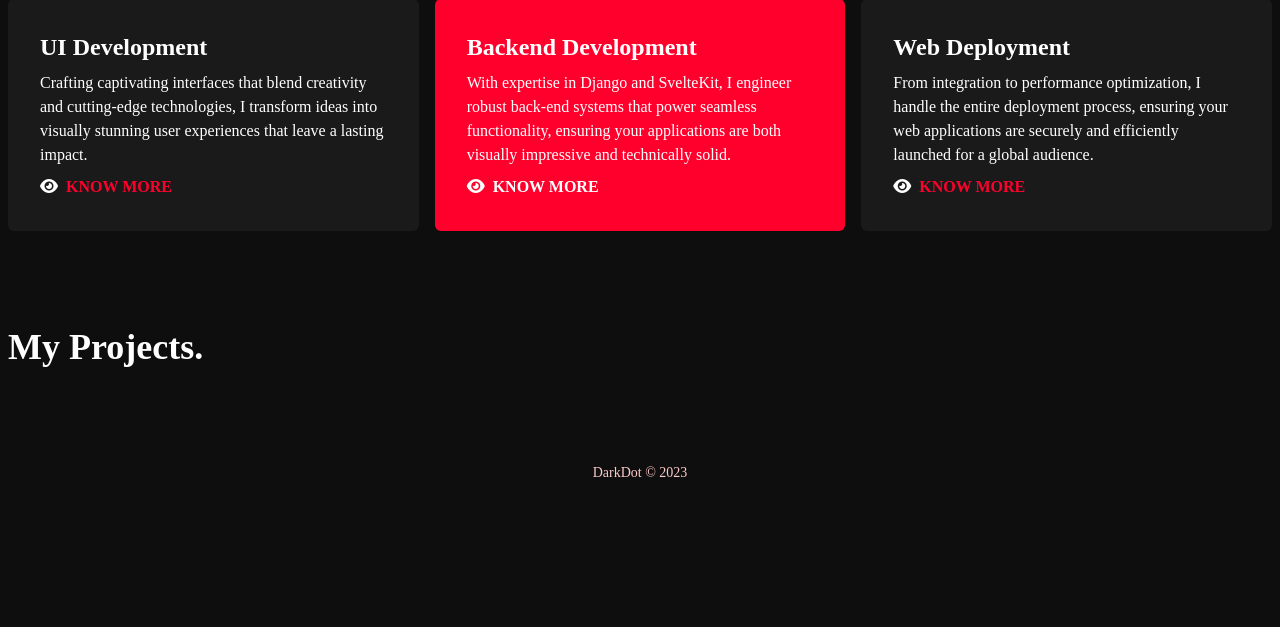
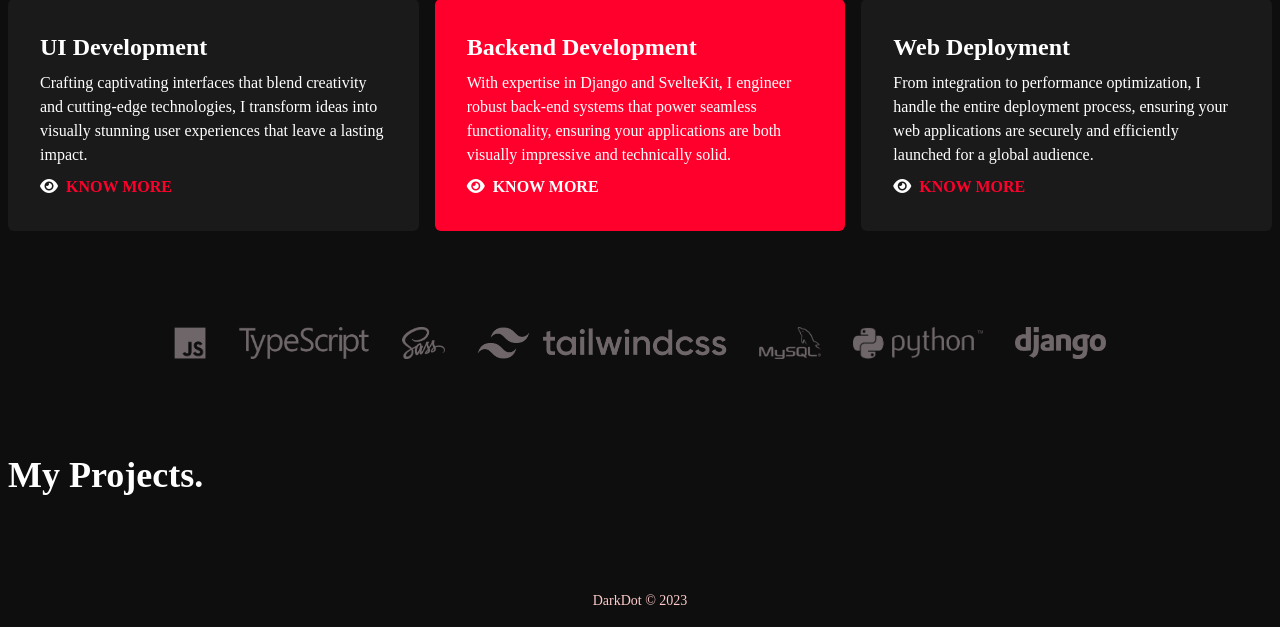
Before and after one commit to eliHeist/eliheist-profile, a Django app: page / in a window 1280 px wide. Shown: the part 798-1425 px from the top of the page. Before the commit the page ends 1275 px from the top, so only its background shows below. Run offline with Django 4.2, Linux system fonts and the light colour scheme; data that the repository does not hold is empty; some libraries are stand-ins or nearby versions.

Commit message:
added skills

```diff
--- a/frontend/templates/frontend/homepage.html
+++ b/frontend/templates/frontend/homepage.html
@@ -52,6 +52,20 @@
             </div>
         </div>
     </section>
+    <!-- skills -->
+    <section id="skills" class="py-12">
+        <div class="container mx-auto px-2">
+            <div class="flex flex-wrap justify-center gap-8">
+                <img src="{% static 'img/skills/js-logo.png' %}" alt="" class="h-8">
+                <img src="{% static 'img/skills/ts-logo.png' %}" alt="" class="h-8">
+                <img src="{% static 'img/skills/sass-logo.png' %}" alt="" class="h-8">
+                <img src="{% static 'img/skills/tailwind-css.png' %}" alt="" class="h-8">
+                <img src="{% static 'img/skills/mysql-logo.png' %}" alt="" class="h-8">
+                <img src="{% static 'img/skills/python-logo.png' %}" alt="" class="h-8">
+                <img src="{% static 'img/skills/django-logo.png' %}" alt="" class="h-8">
+            </div>
+        </div>
+    </section>
     <!-- featured projects -->
     <section id="featured-projects" class="py-12">
         <div class="container mx-auto px-2">
--- a/static/css/style.css
+++ b/static/css/style.css
@@ -729,6 +729,30 @@
   height: 4rem;
 }
 
+.h-9 {
+  height: 2.25rem;
+}
+
+.h-96 {
+  height: 24rem;
+}
+
+.h-48 {
+  height: 12rem;
+}
+
+.h-28 {
+  height: 7rem;
+}
+
+.h-8 {
+  height: 2rem;
+}
+
+.h-12 {
+  height: 3rem;
+}
+
 .w-fit {
   width: -webkit-fit-content;
   width: -moz-fit-content;
```
Also changed, not shown: static/img/skills/django-logo.png (added), static/img/skills/js-logo.png (added), static/img/skills/mysql-logo.png (added), static/img/skills/mysql.png (added), static/img/skills/python-logo.png (added), static/img/skills/sass-logo.png (added), static/img/skills/tailwind-css.png (added), static/img/skills/ts-logo.png (added), 1 other file.
